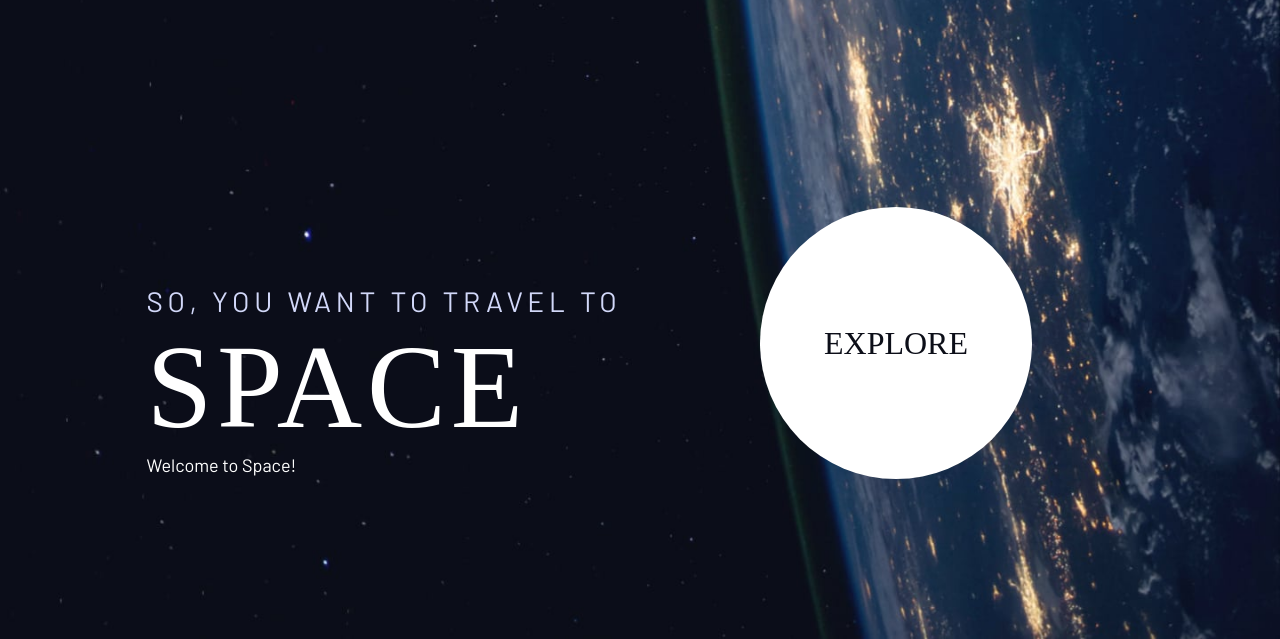
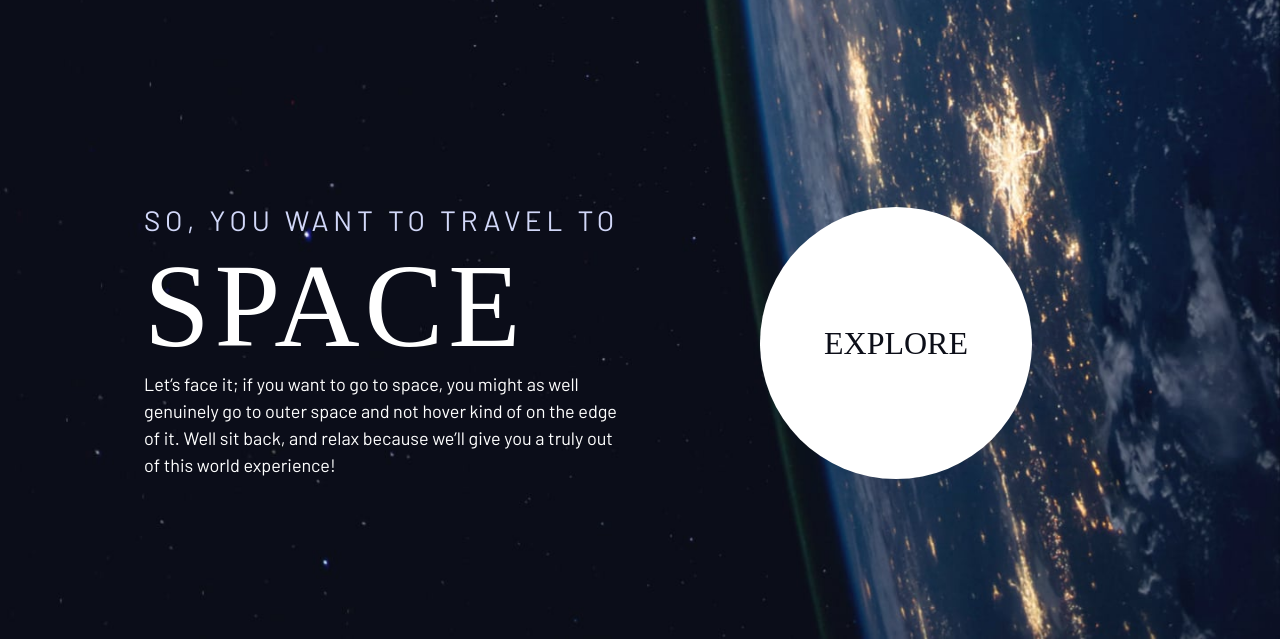
Before and after one commit to Kerraan/space-tourism, a website: page src/index.html in a window 1280 px wide. Shown: the part 161-800 px from the top of the page. Drawn offline with nearby package versions, Linux system fonts and the light colour scheme; files that its build step writes are made by us from their sources; a web font is replaced by a local one.

Commit message:
Update index back to normal

```diff
--- a/src/index.html
+++ b/src/index.html
@@ -84,7 +84,12 @@
           <span class="fs-900 ff-serif text-white d-block">Space</span>
         </h1>
 
-        <p>Welcome to Space!</p>
+        <p>
+          Let’s face it; if you want to go to space, you might as well genuinely
+          go to outer space and not hover kind of on the edge of it. Well sit
+          back, and relax because we’ll give you a truly out of this world
+          experience!
+        </p>
       </div>
       <div>
         <a
```
